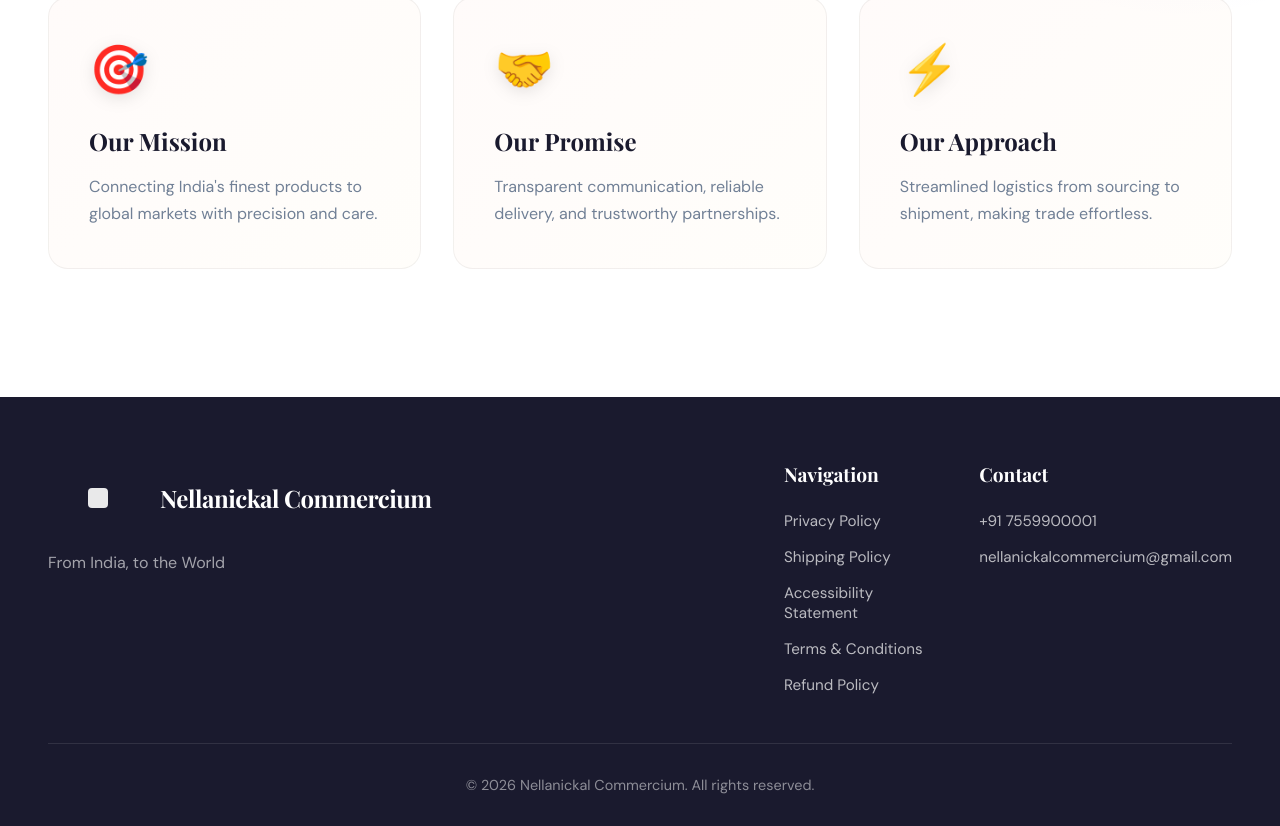
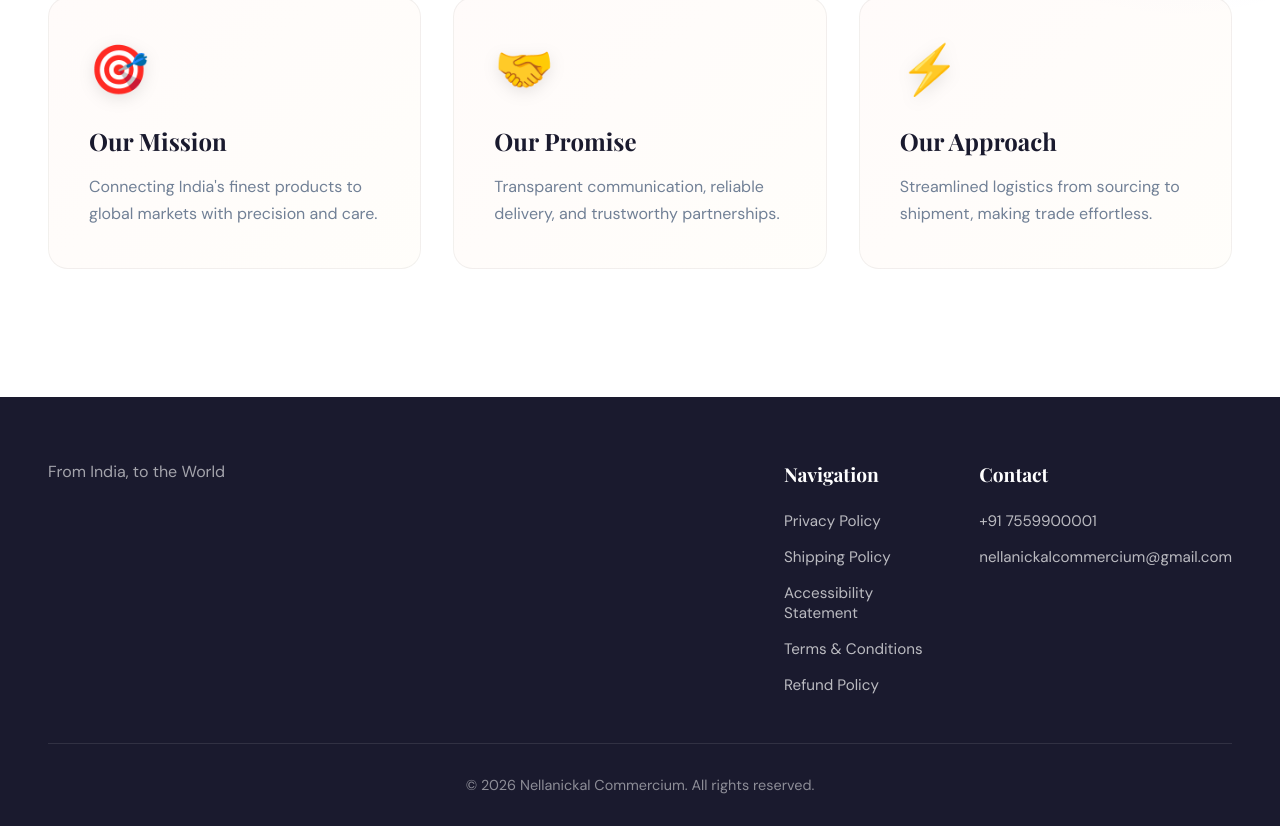
Before and after one commit to aparna-nus/landing, a React (Vite) app: page / in a window 1280 px wide. Shown: the part 1378-2204 px from the top of the page. Built offline with nearby package versions, Linux system fonts and the light colour scheme.

Commit message:
remove footer logo

```diff
--- a/App.jsx
+++ b/App.jsx
@@ -196,10 +196,7 @@
         <div className="footer-container">
           <div className="footer-top">
             <div className="footer-brand">
-              <div className="footer-logo">
-                <div className="logo-icon"></div>
-                <span className="logo-text">{config.companyName}</span>
-              </div>
+
               <p className="footer-tagline">{config.tagline}</p>
             </div>
             <div className="footer-links">
```
